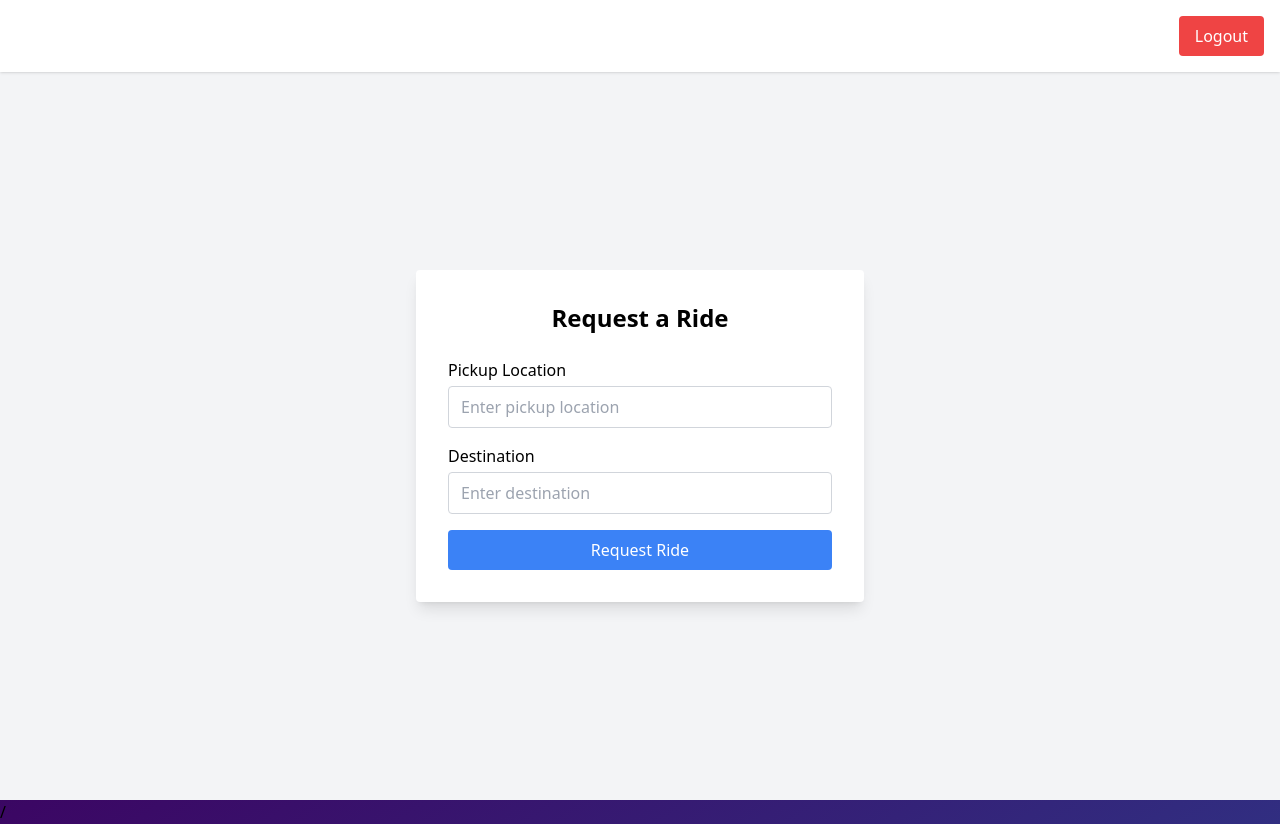
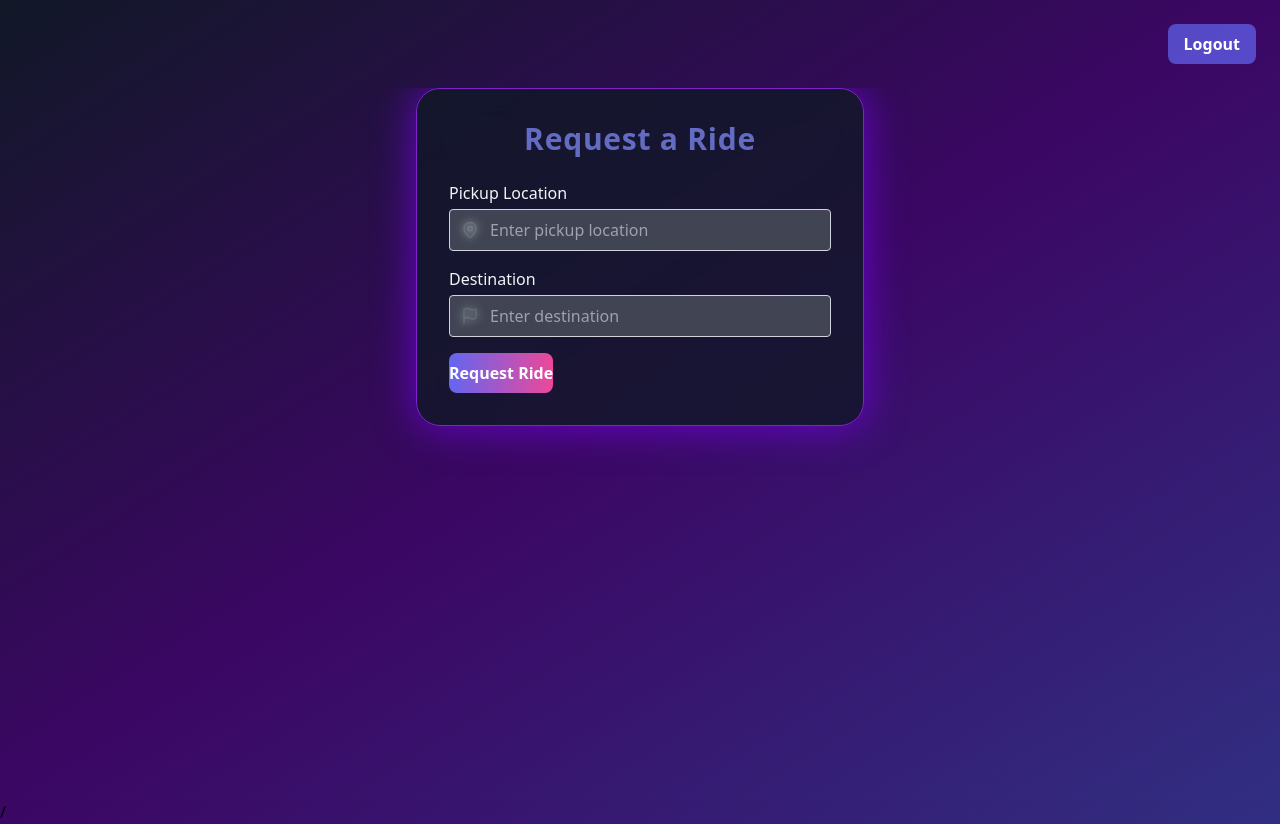
Before and after one commit to sabrullafathima/ridex-frontend, a React (Create React App) app: page /rides/request in a window 1280 px wide. Built offline with nearby package versions, Linux system fonts and the light colour scheme; sample sign-in values are in the browser's storage.

Commit message:
UI-Design for DashBoard

```diff
--- a/src/components/Button.js
+++ b/src/components/Button.js
@@ -1,12 +1,20 @@
-export default function Button({ children, gradient, ...props }) {
+export default function Button({
+  children,
+  gradient,
+  fullWidth = true,
+  className = "",
+  ...props
+}) {
   return (
     <button
       {...props}
-      className={`w-full py-2 rounded-lg font-bold text-white transition transform hover:scale-105 ${
+      className={`${
+        fullWidth ? "w-full" : "w-auto"
+      } py-2 rounded-lg font-bold text-white transition transform hover:scale-105 ${
         gradient
           ? "bg-gradient-to-r from-indigo-500 to-pink-500"
           : "bg-gray-700 hover:bg-gray-800"
-      }`}
+      } ${className}`}
     >
       {children}
     </button>
--- a/src/components/Layout.js
+++ b/src/components/Layout.js
@@ -1,4 +1,5 @@
 import { useNavigate } from "react-router-dom";
+import Button from "./Button";
 
 export default function Layout({ children }) {
   const navigate = useNavigate();
@@ -9,19 +10,17 @@ export default function Layout({ children }) {
   };
 
   return (
-    <div className="min-h-screen flex flex-col bg-gray-100">
-      {/* Top bar with logout button */}
-      <div className="flex justify-end p-4 bg-white shadow">
-        <button
+    <div className="w-screen h-screen bg-gradient-to-br from-gray-900 via-purple-950 to-indigo-900 p-6 flex flex-col">
+      <div className="flex justify-end mb-6">
+        <Button
           onClick={handleLogout}
-          className="bg-red-500 text-white px-4 py-2 rounded hover:bg-red-600 transition"
+          fullWidth={false}
+          className="px-4 py-2 bg-indigo-500/70 hover:bg-indigo-500/90 text-white"
         >
           Logout
-        </button>
+        </Button>
       </div>
-
-      {/* Main content */}
-      <div className="flex-1 flex items-center justify-center p-4">
+      <div className="flex-1 w-full max-w-5xl mx-auto overflow-y-auto custom-scrollbar">
         {children}
       </div>
     </div>
--- a/src/pages/DriverDashboard.js
+++ b/src/pages/DriverDashboard.js
@@ -8,16 +8,25 @@ export default function DriverDashboard({
   username,
 }) {
   return (
-    <div>
-      <h1 className="text-2xl font-bold mb-4">{username}</h1>
+    <div className="space-y-6">
+      <div className="bg-gray-900/80 backdrop-blur-lg p-6 rounded-2xl border border-purple-700 shadow-[0_0_20px_rgba(128,0,255,0.5)]">
+        <h1 className="text-3xl font-bold text-indigo-400 tracking-wide mb-2">
+          Welcome, {username}
+        </h1>
+        <p className="text-gray-300">Driver Dashboard</p>
+      </div>
 
-      <div className="w-full max-w-2xl mb-6">
-        <h2 className="text-xl font-semibold mb-2">Requested Rides</h2>
+      <div className="bg-gray-900/80 backdrop-blur-lg p-6 rounded-2xl border border-purple-700 shadow-[0_0_20px_rgba(128,0,255,0.4)]">
+        <h2 className="text-xl font-semibold text-white mb-4">
+          Requested Rides
+        </h2>
         <RideList rides={requestedRides} onAccept={onAccept} />
       </div>
 
-      <div className="w-full max-w-2xl">
-        <h2 className="text-xl font-semibold mb-2">Accepted/Ongoing Rides</h2>
+      <div className="bg-gray-900/80 backdrop-blur-lg p-6 rounded-2xl border border-purple-700 shadow-[0_0_20px_rgba(128,0,255,0.4)]">
+        <h2 className="text-xl font-semibold text-white mb-4">
+          Accepted / Ongoing Rides
+        </h2>
         <RideList rides={acceptedRides} onComplete={onComplete} />
       </div>
     </div>
--- a/src/pages/Profile.js
+++ b/src/pages/Profile.js
@@ -54,11 +54,6 @@ export default function Profile() {
     refreshRides();
   };
 
-  const handleLogout = () => {
-    localStorage.removeItem("jwtToken");
-    navigate("/login");
-  };
-
   return (
     <Layout>
       {profile.role === "DRIVER" && (
--- a/src/pages/RideRequest.js
+++ b/src/pages/RideRequest.js
@@ -1,6 +1,11 @@
 import { useState } from "react";
 import { requestRide } from "../api/auth";
 import Layout from "../components/Layout";
+import FormCard from "../components/FormCard";
+import Button from "../components/Button";
+import FormError from "../components/FormError";
+import Input from "../components/Input";
+import { MapPin, Flag } from "lucide-react";
 
 export default function RideRequest() {
   const [pickup, setPickup] = useState("");
@@ -23,45 +28,38 @@ export default function RideRequest() {
 
   return (
     <Layout>
-      <div className="bg-white p-8 rounded shadow-lg w-full max-w-md">
-        <h2 className="text-2xl font-bold mb-6 text-center">Request a Ride</h2>
+      <div className="flex justify-center items-center w-full">
+        <FormCard title="Request a Ride">
           <form onSubmit={handleSubmit} className="space-y-4">
-          <div>
-            <label className="block font-medium mb-1">Pickup Location</label>
-            <input
+            <FormError message={error} />
+            <Input
+              label="Pickup Location"
+              icon={<MapPin size={18} />}
               type="text"
               value={pickup}
               onChange={(e) => setPickup(e.target.value)}
-              className="w-full border border-gray-300 rounded px-3 py-2 focus:outline-none focus:ring-2 focus:ring-blue-500"
               placeholder="Enter pickup location"
               required
             />
-          </div>
 
-          <div>
-            <label className="block font-medium mb-1">Destination</label>
-            <input
+            <Input
+              label="Destination"
+              icon={<Flag size={18} />}
               type="text"
               value={destination}
               onChange={(e) => setDestination(e.target.value)}
-              className="w-full border border-gray-300 rounded px-3 py-2 focus:outline-none focus:ring-2 focus:ring-blue-500"
               placeholder="Enter destination"
               required
             />
-          </div>
 
-          <button
-            type="submit"
-            className="w-full bg-blue-500 text-white py-2 rounded hover:bg-blue-600 transition"
-          >
+            <Button type="submit" gradient fullWidth={false}>
               Request Ride
-          </button>
+            </Button>
           </form>
-
           {response && (
-          <div className="mt-6 bg-green-100 p-4 rounded text-green-800">
+            <div className="mt-6 bg-indigo-500/20 p-4 rounded-xl text-indigo-200">
               <p>
-              <strong>Rider ID:</strong> {response.rideId}
+                <strong>Ride ID:</strong> {response.rideId}
               </p>
               <p>
                 <strong>Rider ID:</strong> {response.riderId}
@@ -80,12 +78,7 @@ export default function RideRequest() {
               </p>
             </div>
           )}
-
-        {error && (
-          <div className="mt-6 bg-red-100 p-4 rounded text-red-800">
-            {error}
-          </div>
-        )}
+        </FormCard>
       </div>
     </Layout>
   );
--- a/src/pages/RiderDashboard.js
+++ b/src/pages/RiderDashboard.js
@@ -1,15 +1,22 @@
 import { Link } from "react-router-dom";
+import Button from "../components/Button";
 
 export default function RiderDashboard({ username }) {
   return (
-    <div>
-      <h1 className="text-2xl font-bold mb-4">{username}</h1>
-      <Link
-        to="/rides/request"
-        className="bg-blue-500 text-white px-4 py-2 rounded"
-      >
-        Request a Ride
-      </Link>
+    <div className="space-y-6">
+      <div className="bg-gray-900/80 backdrop-blur-lg p-6 rounded-2xl border border-purple-700 shadow-[0_0_20px_rgba(128,0,255,0.5)]">
+        <h1 className="text-3xl font-bold text-indigo-400 tracking-wide mb-2">
+          Welcome, {username}
+        </h1>
+        <p className="text-gray-300">Rider Dashboard</p>
+      </div>
+      <div className="bg-gray-900/80 backdrop-blur-lg p-6 rounded-2xl border border-purple-700 shadow-[0_0_20px_rgba(128,0,255,0.4)] flex items-center justify-center">
+        <Link to="/rides/request">
+          <Button gradient className="w-auto px-4 py-2">
+            Request a Ride
+          </Button>
+        </Link>
+      </div>
     </div>
   );
 }
```
Lines whose indentation alone changed are shown as unchanged.
